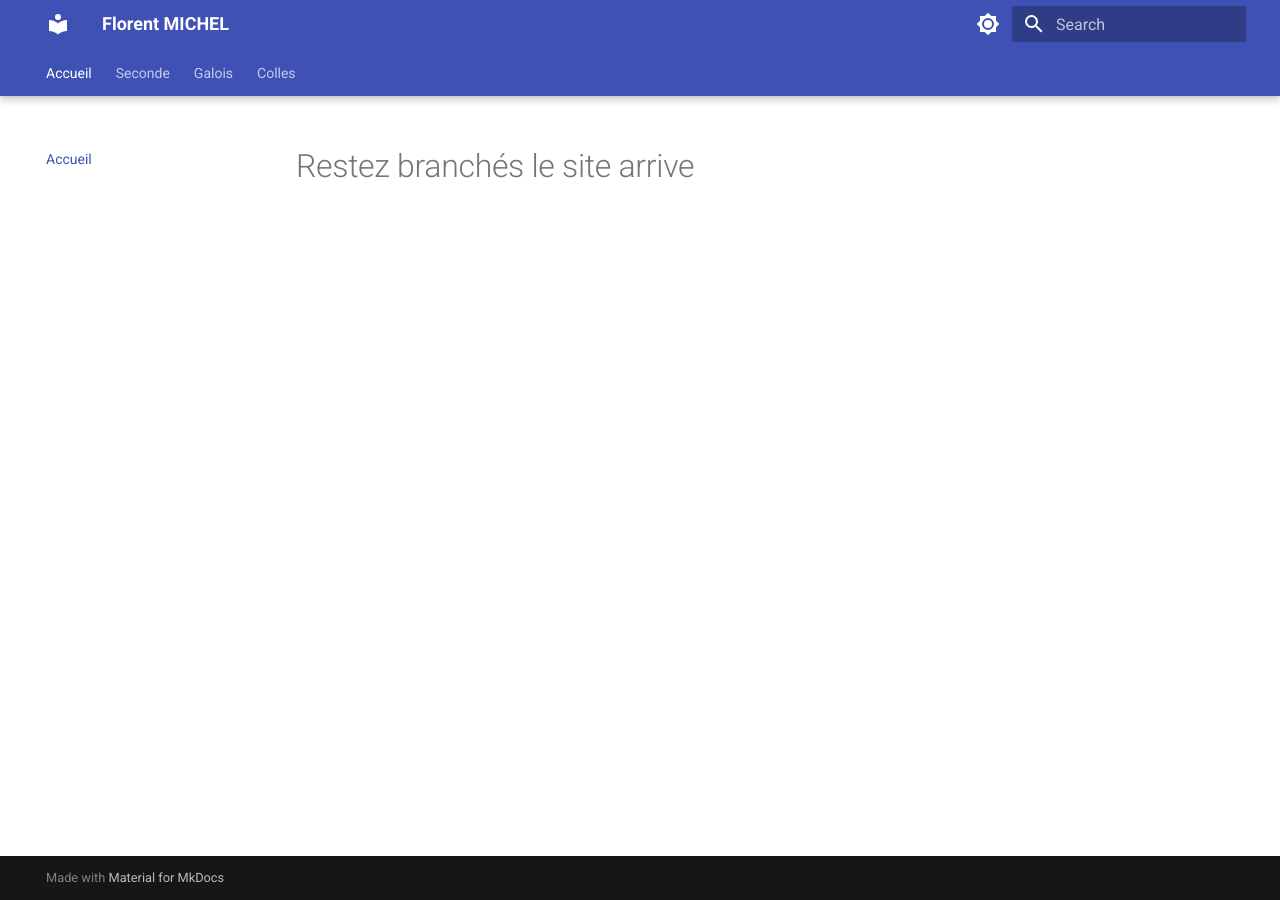
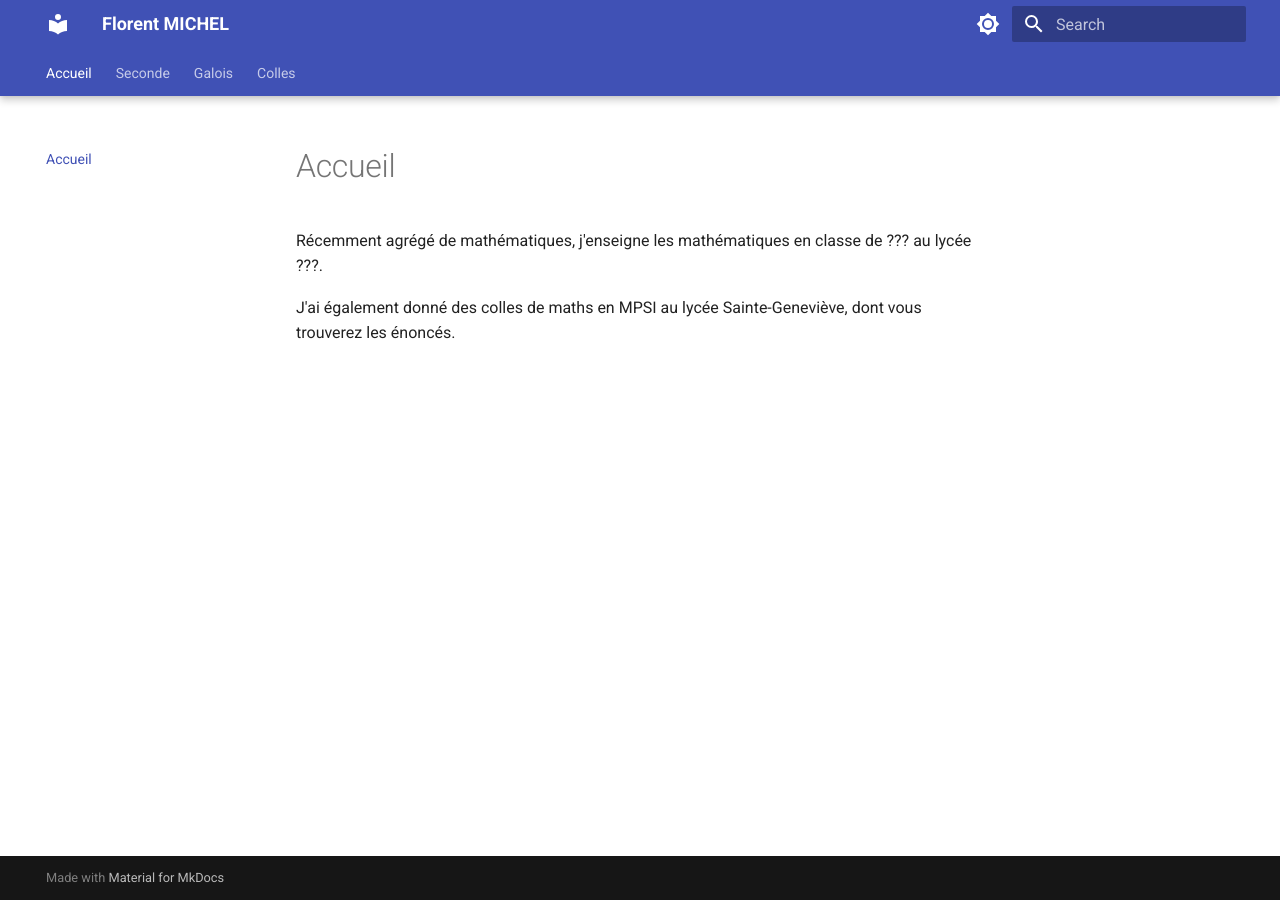
Before and after one commit to Florent-Michel/florent-michel.github.io, an MkDocs documentation site: the page built from docs/index.md, in a window 1280 px wide. Built offline with MkDocs 1.6.1 and Material for MkDocs 9.7.7, drawn with Linux system fonts in a browser that asks for light colours.

Commit message:
Update index.md

```diff
--- a/docs/index.md
+++ b/docs/index.md
@@ -1 +1,3 @@
-# Restez branchés le site arrive
+Récemment agrégé de mathématiques, j'enseigne les mathématiques en classe de ??? au lycée ???.
+
+J'ai également donné des colles de maths en MPSI au lycée Sainte-Geneviève, dont vous trouverez les énoncés.
```
